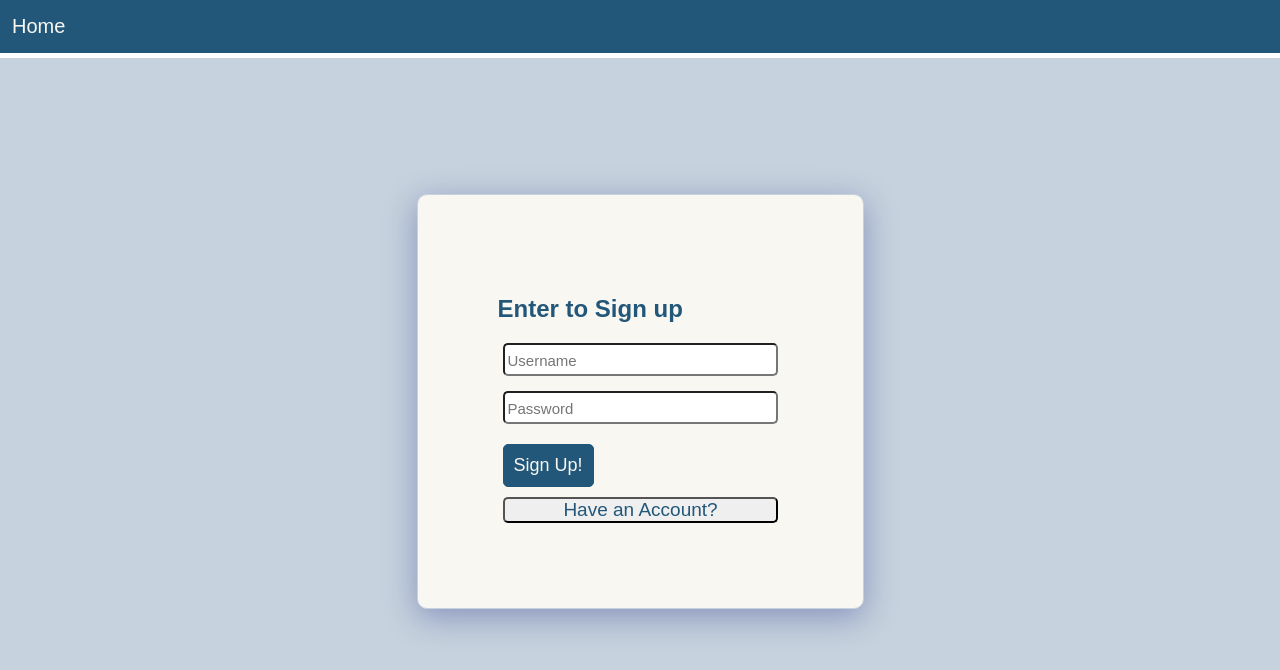
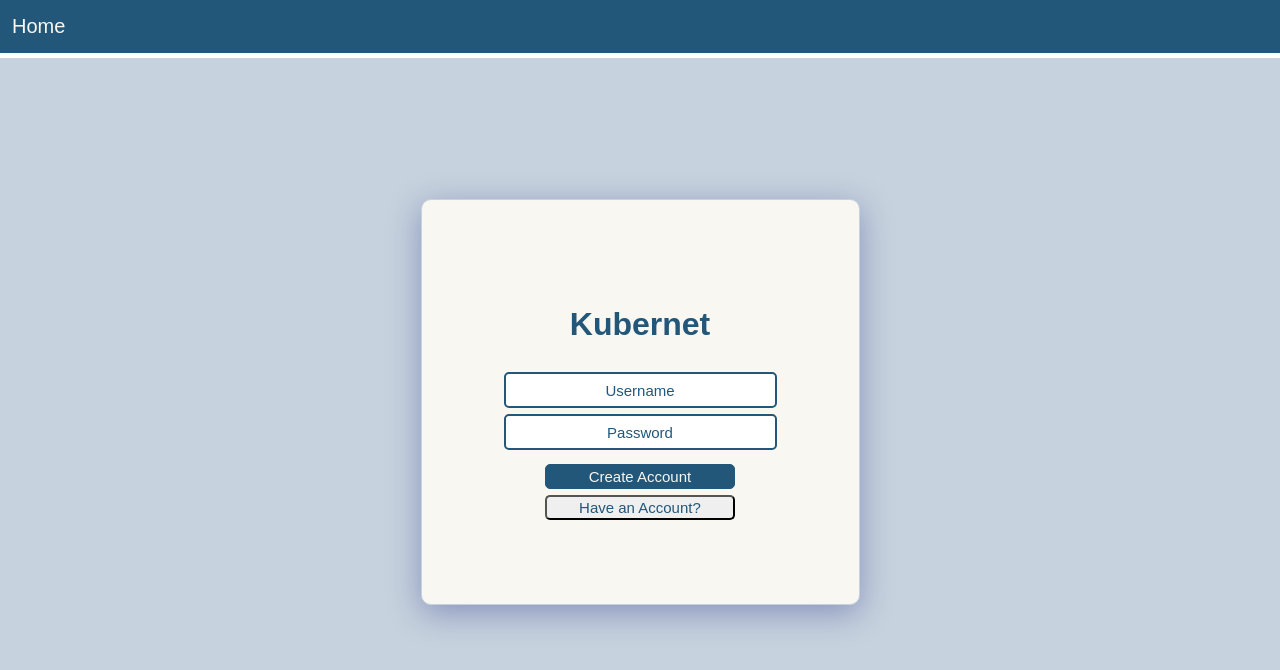
Before and after one commit to oslabs-beta/Kubernet, a React app: page /signupPage in a window 1280 px wide. Shown: the top 670 px of the page. Built offline with nearby package versions, Linux system fonts and the light colour scheme.

Commit message:
styled login/signup forms

```diff
--- a/client/src/pages/LoginPage.jsx
+++ b/client/src/pages/LoginPage.jsx
@@ -45,30 +45,32 @@ function LoginPage() {
       <div className={styles.container}>
         <div className={styles.loginBox}>
           <form onSubmit={handleLogin}>
-            <h2 className={styles.header}>Welcome Back</h2>
+            <h2 className={styles.header}>Kubernet</h2>
             <input
               type='text'
               placeholder='Username'
               className={styles.input}
             />
 
-
-
             <input
               type='password'
               placeholder='Password'
               className={styles.input}
             />
-
-            <input
-              type='submit'
-              value='Login'
-              className={styles.primaryButton}
-            />
+            <div class={styles.buttons}>
+              <input
+                type='submit'
+                value='Login'
+                className={styles.primaryButton}
+              />
+              <input
+                type='button'
+                value= 'Signup'
+                onClick={navigateSignup}
+                className={styles.secondaryButton}
+              />
+            </div>
           </form>
-          <button className={styles.secondaryButton} onClick={navigateSignup}>
-            New User
-          </button>
         </div>
       </div>
     </React.Fragment>
--- a/client/src/pages/SignupPage.jsx
+++ b/client/src/pages/SignupPage.jsx
@@ -38,7 +38,7 @@ function SignupPage() {
     <div className={styles.container}>
       <div className={styles.loginBox}>
         <form onSubmit={handleSignup}>
-          <h2 className={styles.header}>Enter to Sign up</h2>
+          <h2 className={styles.header}>Kubernet</h2>
 
           <input type='text' placeholder='Username' className={styles.input} />
 
@@ -48,17 +48,21 @@ function SignupPage() {
             className={styles.input}
           />
 
-          <input
-            type='submit'
-            value='Sign Up!'
-            className={styles.primaryButton}
-          />
+          <div className={styles.buttons}>
+            <input
+              type='submit'
+              value='Create Account'
+              className={styles.primaryButton}
+            />
 
+            <input
+              type='button'
+              value='Have an Account?'
+              className={styles.secondaryButton}
+              onClick={navigateLogin}
+            />
+          </div>
         </form>
-
-        <button onClick={navigateLogin} className={styles.secondaryButton}>
-          Have an Account?
-        </button>
       </div>
     </div>
   );
--- a/client/src/styles/Home.module.scss
+++ b/client/src/styles/Home.module.scss
@@ -13,6 +13,12 @@
   border-radius: 10px;
 }
 
+form {
+  display: flex;
+  flex-direction: column;
+  align-items: center;
+}
+
 .container {
   height: 90%;
   margin: 10px;
@@ -22,24 +28,43 @@
 }
 
 .input {
-  margin: 15px 5px 15px 5px;
+  margin: 2px 2px 4px 2px;
   font-size: 20px;
-  padding: 3px;
+  // padding: 3px;
   border-radius: 5px;
   display: flex;
   flex-direction: column;
   align-items: center;
   justify-content: center;
+  text-align: center;
+  border: 2px solid $color2;
+  height: 30px;
 }
 
-.secondaryButton {
-  color: $color2;
+.input:hover {
+  background-color: rgb(251, 251, 251);
+}
+
+.buttons {
+  margin-top: 8px;
+  display: flex;
+  flex-direction: column;
+  justify-content: space-around;
+  width: 70%;
+  // border: 1px solid black;
+
+}
+
+.primaryButton {
+  color: $color1;
   outline: none;
   border-radius: 5px;
-  font-size: 19px;
+  font-size: 15px;
   padding: 0px;
-  margin: 5px;
-
+  margin: 2px 2px 4px 2px;
+  background-color: $color2;
+  border: 1px solid $color2;
+  height: 25px;
   display: inline-block;
   vertical-align: middle;
   -webkit-transform: perspective(1px) translateZ(0);
@@ -53,63 +78,54 @@
 
 }
 
-.secondaryButton:before {
-  content: "";
-  position: absolute;
-  z-index: -1;
-  top: 0;
-  left: 0;
-  right: 0;
-  bottom: 0;
-  background: $color2;
-  -webkit-transform: scaleY(0);
-  transform: scaleY(0);
-  -webkit-transform-origin: 50% 100%;
-  transform-origin: 50% 100%;
-  -webkit-transition-property: transform;
-  transition-property: transform;
-  -webkit-transition-duration: 0.3s;
-  transition-duration: 0.3s;
-  -webkit-transition-timing-function: ease-out;
-  transition-timing-function: ease-out;
+.primaryButton:hover, .primaryButton:focus, .primaryButton:active {
+  color: $color1;
+  cursor: pointer;
+  background: #193f59;
 }
-
-.secondaryButton:hover, .secondaryButton:focus, .secondaryButton:active {
-  color: white;
-  cursor: pointer;
-}
-.secondaryButton:hover:before, .secondaryButton:focus:before, .hvr-sweep-to-top:active:before {
+.primaryButton:hover:before, .secondaryButton:focus:before, .hvr-sweep-to-top:active:before {
   -webkit-transform: scaleY(1);
   transform: scaleY(1);
 }
 
 ::placeholder {
   font-size: 15px;
+  color: $color2
 }
-
-.primaryButton {
-  color: $color1;
-  outline: none;
-  background-color: $color2;
-  border: 1px solid $color2;
-  border-radius: 5px;
-  font-size: 18px;
-  padding: 10px;
-  margin: 5px;
-}
-
-
-
-.primaryButton:hover {
-  background: $color1;
-  color: $color2;
-  cursor: pointer;
-  transition: 0.5s;
-}
-
-
 
 .header {
   color: $color2;
-  align-self: center;
+  text-align: center;
+  font-size: xx-large;
 }
+
+.secondaryButton {
+  color: $color2;
+  outline: none;
+  border-radius: 5px;
+  font-size: 15px;
+  padding: 0px;
+  margin: 2px 2px 4px 2px;
+  height: 25px;
+  display: inline-block;
+  vertical-align: middle;
+  -webkit-transform: perspective(1px) translateZ(0);
+  transform: perspective(1px) translateZ(0);
+  box-shadow: 0 0 1px rgba(0, 0, 0, 0);
+  position: relative;
+  -webkit-transition-property: color;
+  transition-property: color;
+  -webkit-transition-duration: 0.3s;
+  transition-duration: 0.3s;
+
+}
+
+.secondaryButton:hover, .secondaryButton:focus, .secondaryButton:active {
+  color: $color2;
+  cursor: pointer;
+  background-color: #dfdfdf;
+}
+.secondaryButton:hover:before, .secondaryButton:focus:before, .hvr-sweep-to-top:active:before {
+  -webkit-transform: scaleY(1);
+  transform: scaleY(1);
+}
```
